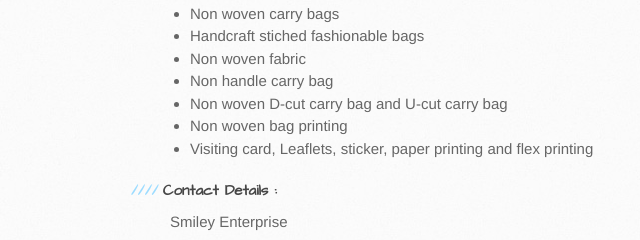
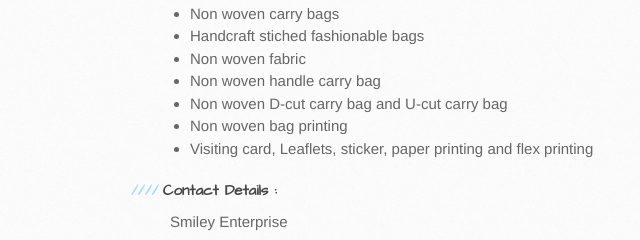
Before and after one commit to smileyenterprise/smileyenterprise.github.io, a plain HTML site: page index.html in a window 1280 px wide. Shown: the part 338-578 px from the top of the page, 0-640 px from the left. Drawn offline with Linux system fonts and the light colour scheme.

Commit message:
check spell
spell check

```diff
--- a/index.html
+++ b/index.html
@@ -36,7 +36,7 @@
                 <li>Non woven carry bags</li>
                 <li>Handcraft stiched fashionable bags</li>
                 <li>Non woven fabric</li>
-                <li>Non handle carry bag</li>
+                <li>Non woven handle carry bag</li>
                 <li>Non woven D-cut carry bag and U-cut carry bag</li>
                 <li>Non woven bag printing</li>
                 <li>Visiting card, Leaflets, sticker, paper printing and flex printing</li>
```
